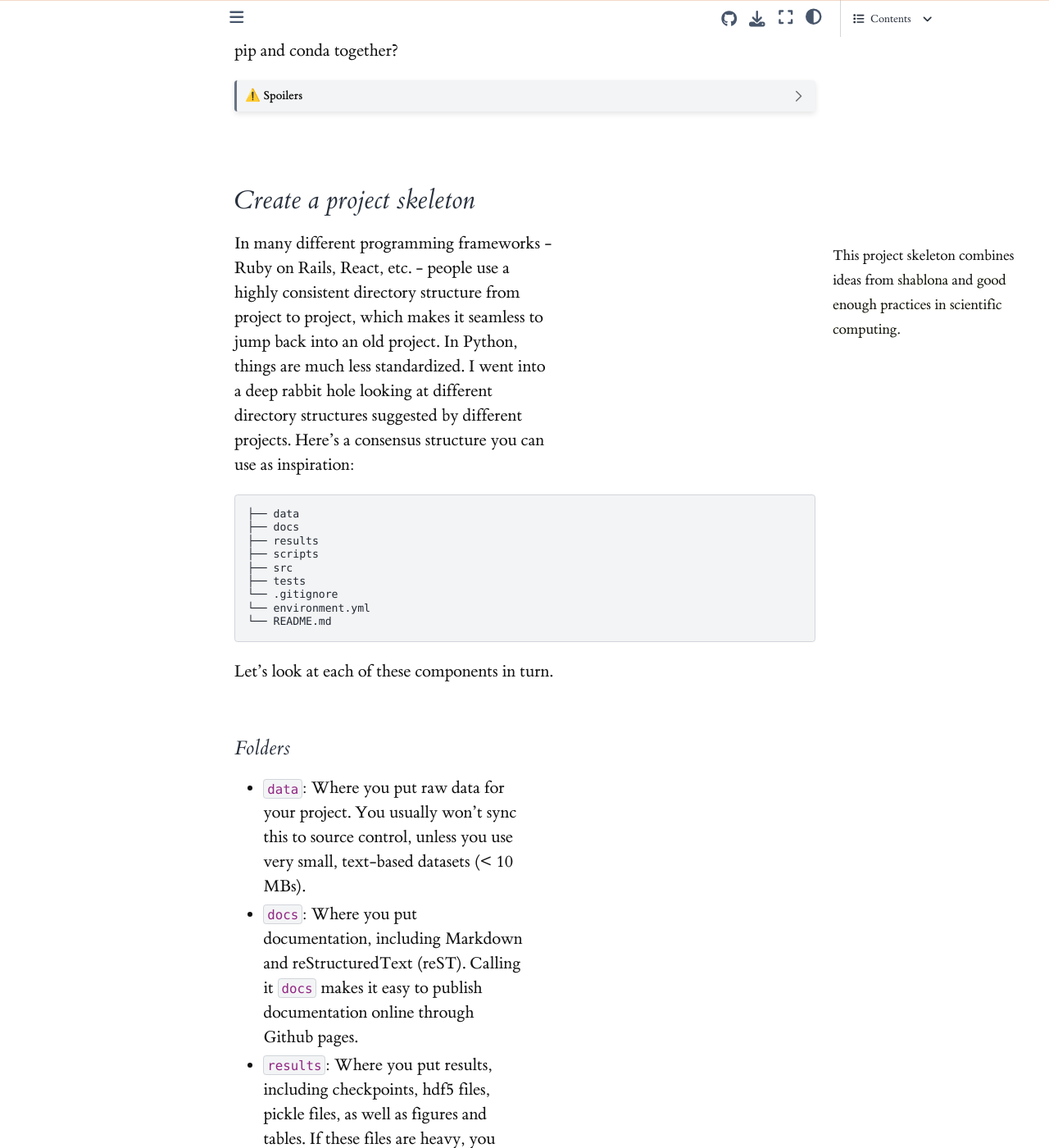
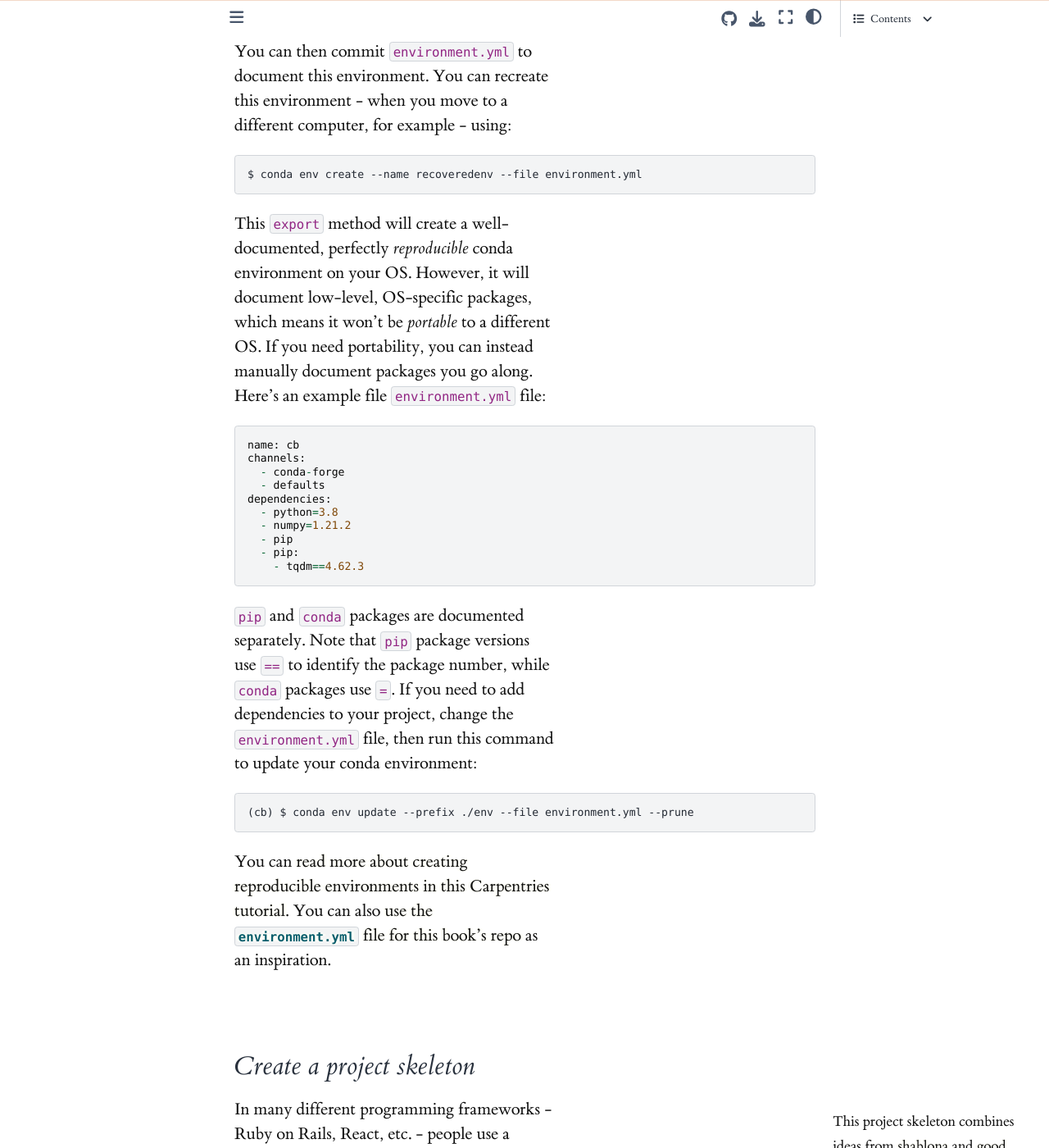
Before and after one commit to patrickmineault/codebook, a Jupyter Book: the page built from setup.md, in a window 1280 px wide and 1400 px high, scrolled down 5985 px. Shown: the whole window at 82% size. Built offline with Jupyter Book 1.0.4 settings and Sphinx 7.4.7 and the Sphinx Book theme 1.1.4, drawn with Linux system fonts in a browser that asks for light colours; some of the changed text lies outside the part shown.

Commit message:
Environments are hard

````diff
--- a/setup.md
+++ b/setup.md
@@ -108,18 +108,6 @@ From this point on, you can install packages through the conda installer like so
 (codebook) ~/Documents/codebook$ conda install pandas numpy scipy matplotlib seaborn
 ```
 
-To export a list of dependencies so you can easily recreate your environment, use the `export env` command:
-
-```console
-(codebook) ~/Documents/codebook$ conda env export > environment.yml
-```
-
-You can then commit `environment.yml` to document this environment. You can recreate this environment - when you move to a different computer, for example - using:
-
-```console
-$ conda env create --name recoveredenv --file environment.yml
-```
-
 Now, you might ask yourself, can I use both pip and conda together?
 
 ```{dropdown} ⚠️ Spoilers
@@ -138,6 +126,43 @@ For pip:
 
 `conda` tracks which packages are pip installed and will include a special section in `environment.yml` for pip packages. [However, installing pip packages may negatively affect conda's ability to install conda packages correctly after the first pip install](https://www.anaconda.com/blog/using-pip-in-a-conda-environment). Therefore, people generally recommend installing **big conda packages first**, then installing **small pip packages second**.
 ```
+
+### Export your environment
+
+To export a list of dependencies so you can easily recreate your environment, use the `export env` command:
+
+```console
+(codebook) ~/Documents/codebook$ conda env export > environment.yml
+```
+
+You can then commit `environment.yml` to document this environment. You can recreate this environment - when you move to a different computer, for example - using:
+
+```console
+$ conda env create --name recoveredenv --file environment.yml
+```
+
+This `export` method will create a well-documented, perfectly _reproducible_ conda environment on your OS. However, it will document low-level, OS-specific packages, which means it won't be _portable_ to a different OS. If you need portability, you can instead manually document packages you go along. Here's an example file `environment.yml` file:
+
+```
+name: cb
+channels:
+  - conda-forge
+  - defaults
+dependencies:
+  - python=3.8
+  - numpy=1.21.2
+  - pip
+  - pip:
+    - tqdm==4.62.3
+```
+
+`pip` and `conda` packages are documented separately. Note that `pip` package versions use `==` to identify the package number, while `conda` packages use `=`. If you need to add dependencies to your project, change the `environment.yml` file, then run this command to update your conda environment:
+
+```
+(cb) $ conda env update --prefix ./env --file environment.yml --prune
+```
+
+You can [read more about creating reproducible environments in this Carpentries tutorial](https://carpentries-incubator.github.io/introduction-to-conda-for-data-scientists/04-sharing-environments/index.html). You can also [use the `environment.yml` file for this book's repo](https://github.com/patrickmineault/codebook/blob/main/environment.yml) as an inspiration.
 
 ## Create a project skeleton
 
@@ -189,7 +214,7 @@ $ mkdir {data,docs,results,scripts,src,tests}
 data
 ```
 
-A `README.md` should have already been created during the initial sync to Github. You can create the `environment.yml` file as follows:
+A `README.md` should have already been created during the initial sync to Github. You can either create an `environment.yml` file manually or export an exhaustive list of the packages you are currently using:
 
 ```console
 $ conda env export > environment.yml
````
